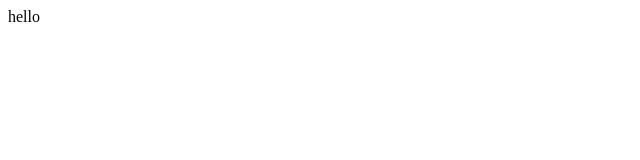
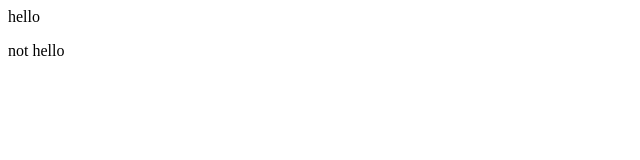
Before and after one commit to chanchleshkumar/exploring, a plain HTML site: page index.html in a window 1280 px wide. Shown: the full height of the page, 0-640 px from the left. Drawn offline with Linux system fonts and the light colour scheme.

Commit message:
new feature added

```diff
--- a/index.html
+++ b/index.html
@@ -1 +1,2 @@
 <p> hello</p>
+<p> not hello</p>
```
